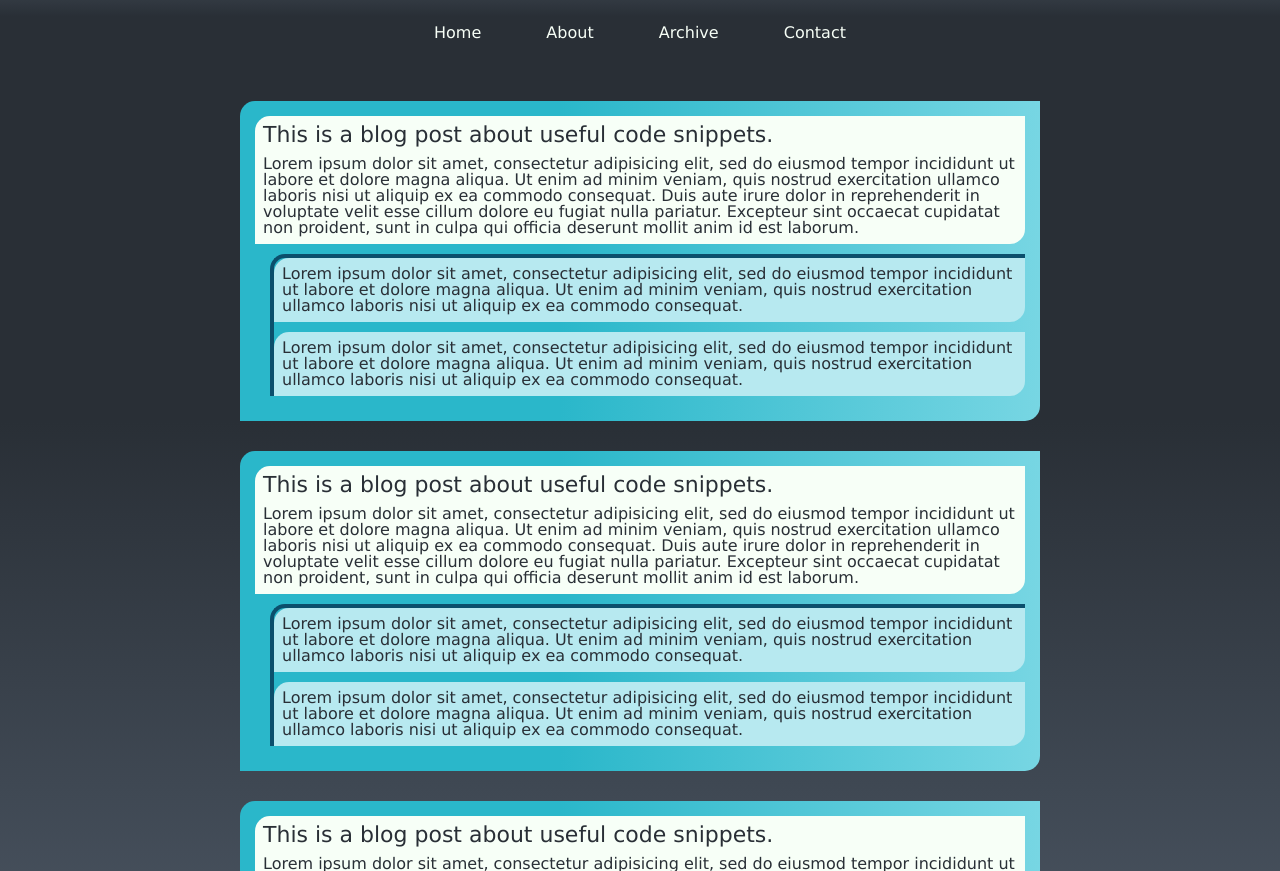
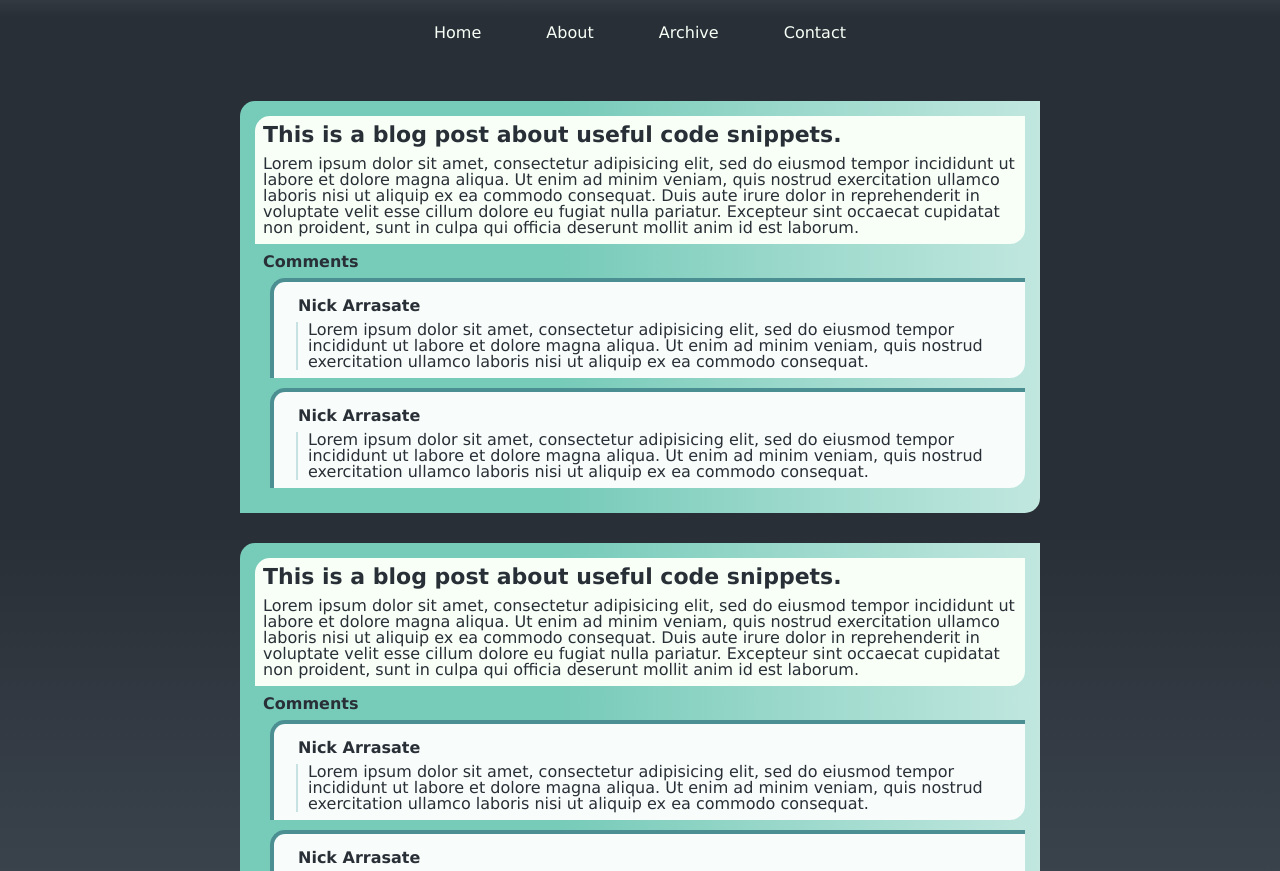
Before and after one commit to NickArrasate/blogTemplate, a plain HTML site: page index.html in a window 1280 px wide. Shown: the part 65-936 px from the top of the page. Drawn offline with Linux system fonts and the light colour scheme.

Commit message:
added extend for title and commentor classes. ready for submit.

```diff
--- a/index.html
+++ b/index.html
@@ -24,13 +24,22 @@
             Lorem ipsum dolor sit amet, consectetur adipisicing elit, sed do eiusmod tempor incididunt ut labore et dolore magna aliqua. Ut enim ad minim veniam, quis nostrud exercitation ullamco laboris nisi ut aliquip ex ea commodo consequat. Duis aute irure dolor in reprehenderit in voluptate velit esse cillum dolore eu fugiat nulla pariatur. Excepteur sint occaecat cupidatat non proident, sunt in culpa qui officia deserunt mollit anim id est laborum.
           </p>
         </div>
+        <p class="comment-title">
+          Comments
+        </p>
         <div class="comments">
           <div class="comment">
+            <p class='comment-author'>
+              Nick Arrasate
+            </p>
             <p>
               Lorem ipsum dolor sit amet, consectetur adipisicing elit, sed do eiusmod tempor incididunt ut labore et dolore magna aliqua. Ut enim ad minim veniam, quis nostrud exercitation ullamco laboris nisi ut aliquip ex ea commodo consequat.
             </p>
           </div>
           <div class="comment">
+            <p class='comment-author'>
+              Nick Arrasate
+            </p>
             <p>
               Lorem ipsum dolor sit amet, consectetur adipisicing elit, sed do eiusmod tempor incididunt ut labore et dolore magna aliqua. Ut enim ad minim veniam, quis nostrud exercitation ullamco laboris nisi ut aliquip ex ea commodo consequat.
             </p>
@@ -44,13 +53,22 @@
             Lorem ipsum dolor sit amet, consectetur adipisicing elit, sed do eiusmod tempor incididunt ut labore et dolore magna aliqua. Ut enim ad minim veniam, quis nostrud exercitation ullamco laboris nisi ut aliquip ex ea commodo consequat. Duis aute irure dolor in reprehenderit in voluptate velit esse cillum dolore eu fugiat nulla pariatur. Excepteur sint occaecat cupidatat non proident, sunt in culpa qui officia deserunt mollit anim id est laborum.
           </p>
         </div>
+        <p class="comment-title">
+          Comments
+        </p>
         <div class="comments">
           <div class="comment">
+            <p class='comment-author'>
+              Nick Arrasate
+            </p>
             <p>
               Lorem ipsum dolor sit amet, consectetur adipisicing elit, sed do eiusmod tempor incididunt ut labore et dolore magna aliqua. Ut enim ad minim veniam, quis nostrud exercitation ullamco laboris nisi ut aliquip ex ea commodo consequat.
             </p>
           </div>
           <div class="comment">
+            <p class='comment-author'>
+              Nick Arrasate
+            </p>
             <p>
               Lorem ipsum dolor sit amet, consectetur adipisicing elit, sed do eiusmod tempor incididunt ut labore et dolore magna aliqua. Ut enim ad minim veniam, quis nostrud exercitation ullamco laboris nisi ut aliquip ex ea commodo consequat.
             </p>
@@ -64,13 +82,23 @@
             Lorem ipsum dolor sit amet, consectetur adipisicing elit, sed do eiusmod tempor incididunt ut labore et dolore magna aliqua. Ut enim ad minim veniam, quis nostrud exercitation ullamco laboris nisi ut aliquip ex ea commodo consequat. Duis aute irure dolor in reprehenderit in voluptate velit esse cillum dolore eu fugiat nulla pariatur. Excepteur sint occaecat cupidatat non proident, sunt in culpa qui officia deserunt mollit anim id est laborum.
           </p>
         </div>
+        <p class="comment-title">
+          Comments
+        </p>
         <div class="comments">
+
           <div class="comment">
+            <p class='comment-author'>
+              Nick Arrasate
+            </p>
             <p>
               Lorem ipsum dolor sit amet, consectetur adipisicing elit, sed do eiusmod tempor incididunt ut labore et dolore magna aliqua. Ut enim ad minim veniam, quis nostrud exercitation ullamco laboris nisi ut aliquip ex ea commodo consequat.
             </p>
           </div>
           <div class="comment">
+            <p class='comment-author'>
+              Nick Arrasate
+            </p>
             <p>
               Lorem ipsum dolor sit amet, consectetur adipisicing elit, sed do eiusmod tempor incididunt ut labore et dolore magna aliqua. Ut enim ad minim veniam, quis nostrud exercitation ullamco laboris nisi ut aliquip ex ea commodo consequat.
             </p>
--- a/scss/helpers/_mixins.scss
+++ b/scss/helpers/_mixins.scss
@@ -5,3 +5,7 @@
 @mixin gradient($direction, $color) {
   @include linear-gradient(to $direction, $color 40%, lighten($color, 20%) 100%);
 }
+@mixin half-border {
+  border-left: 4px solid darken($color-blue-med, 20%);
+  border-top: 4px solid darken($color-blue-med, 20%);
+}
--- a/scss/helpers/_variables.scss
+++ b/scss/helpers/_variables.scss
@@ -1,8 +1,7 @@
 //colors
-$color-blue-med: #0B4F6C;
-$color-blue-light: #2AB7CA;
+$color-blue-med: #85BDBF;
+$color-blue-light: #77CBB9;
 $color-blue-dark: #011627;
-$color-green: #20BF55;
 
 $grey-dark: #292F36;
 $color-white: #F7FFF7;
--- a/scss/layout/_comment.scss
+++ b/scss/layout/_comment.scss
@@ -2,14 +2,30 @@
 .comments {
   @include radius;
   margin-left: 15px;
-  border-left: 4px solid $color-blue-med;
-  border-top: 4px solid $color-blue-med;
 
   .comment{
     @include radius;
+    @include half-border;
     margin-bottom: 10px;
-    padding: 8px;
+    padding: 8px 8px 8px 16px;
     background: lighten($color-blue-light, 35%);
+    & p:last-child{
+      margin-left: 6px;
+      padding-left: 10px;
+      border-left: 2px solid lighten($color-blue-med, 20%);
+    }
   }
 
 }
+.comment-title{
+  margin: 8px;
+  font-weight: bold;
+  color: $grey-dark;
+}
+.comment-author{
+  @extend .comment-title;
+  &:hover{
+    cursor: pointer;
+    color: $color-blue-med;
+  }
+}
--- a/scss/layout/_post.scss
+++ b/scss/layout/_post.scss
@@ -15,5 +15,6 @@
   h2{
     font-size: 22px;
     margin-bottom: 10px;
+    font-weight: bold;
   }
 }
```
Also changed, not shown: css/app.css, 1 other file.
